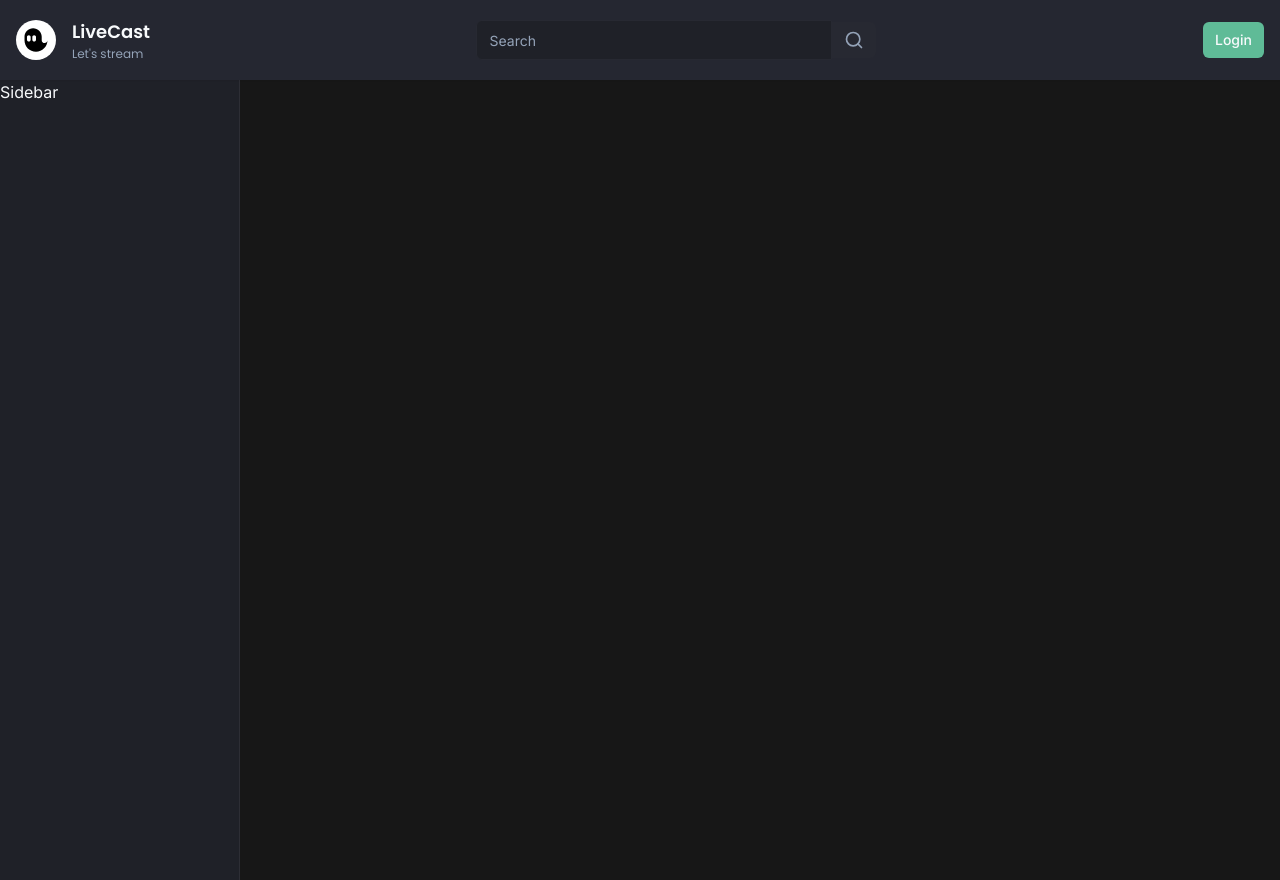
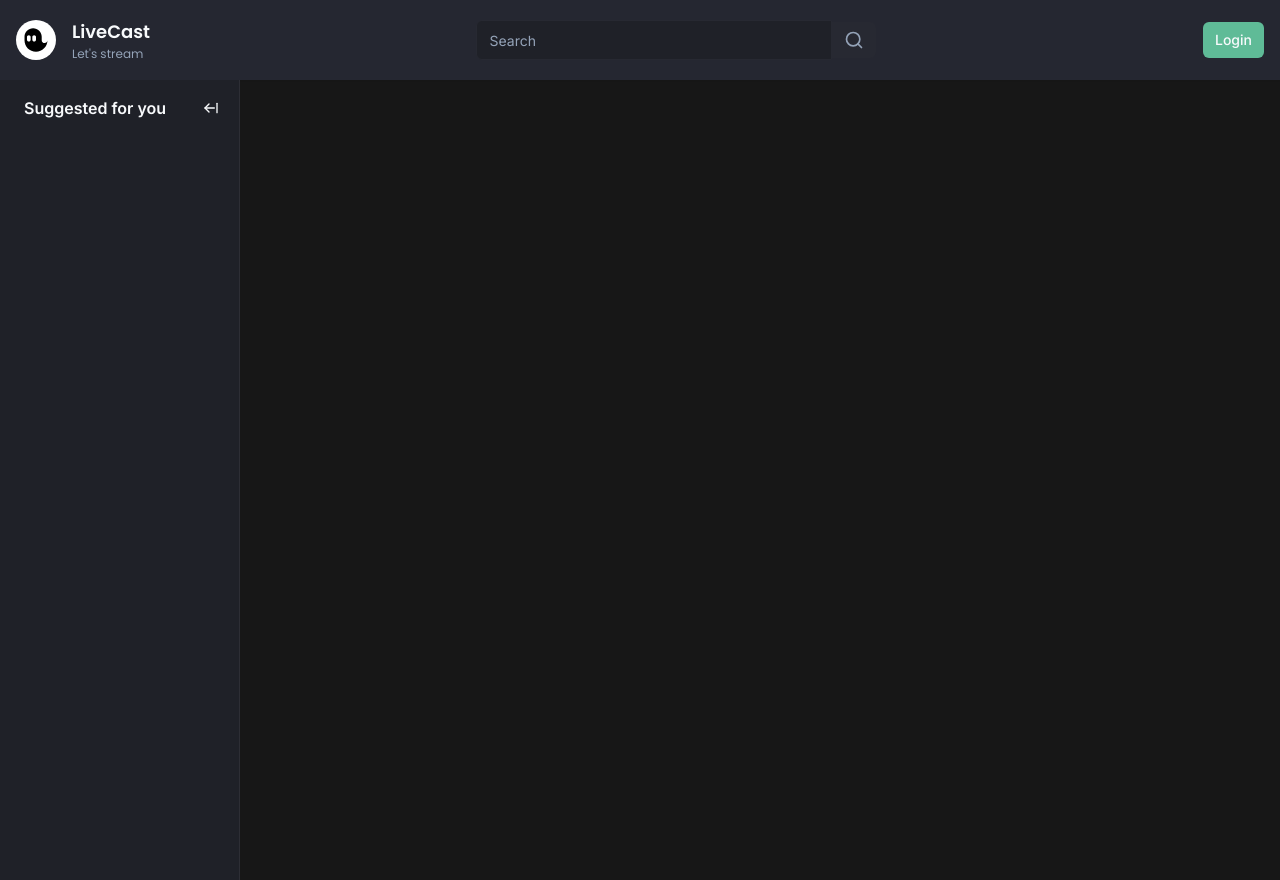
Before and after one commit to vcristian1/LiveCast, a Next.js app: page / in a window 1280 px wide. Built offline with nearby package versions, Linux system fonts and the light colour scheme; no server answers.

Commit message:
added toggle.tsx, and imported the toggle component in wrapper.tsx, added styling for wrapper.tsx so the sidebar has a dynamic width, added onClick function on button in sidebar so it closes and opens

```diff
--- a/app/(browse)/_components/sidebar/index.tsx
+++ b/app/(browse)/_components/sidebar/index.tsx
@@ -1,9 +1,10 @@
+import { Toggle } from "./toggle"
 import { Wrapper } from "./wrapper"
 
 export const Sidebar = () => {
     return (
         <Wrapper>
-            Sidebar
+           <Toggle />
         </Wrapper>
     )
 }
--- /dev/null
+++ b/app/(browse)/_components/sidebar/toggle.tsx
@@ -0,0 +1,33 @@
+"use client";
+
+import { Button } from "@/components/ui/button";
+import { useSidebar } from "@/store/use-sidebar";
+import { ArrowLeftFromLine, ArrowRightFromLine } from "lucide-react";
+
+export const Toggle = () => {
+    const {
+        collapsed,
+        onExpand,
+        onCollapse,
+    } = useSidebar((state) => state)
+
+    return (
+        <>
+            {!collapsed && (
+                <div className="p-3 pl-6 mb-2 flex items-center w-full">
+                    <p className="font-semibold text-primary">Suggested for you</p>
+                    <Button onClick={onCollapse} className="h-auto p-2 ml-auto transition duration-500" variant="ghost">
+                        <ArrowLeftFromLine className="h-4 w-4"/>
+                    </Button>
+                </div>
+            )}
+            {collapsed && (
+                <div className="hidden lg:flex items-center w-full justify-center pt-4 mb-4">
+                    <Button onClick={onExpand} className="h-auto p-2 transition duration-500" variant="ghost">
+                        <ArrowRightFromLine className="h-4 w-4"/>
+                    </Button>
+                </div>
+            )}
+        </>
+    )
+}
--- a/app/(browse)/_components/sidebar/wrapper.tsx
+++ b/app/(browse)/_components/sidebar/wrapper.tsx
@@ -1,5 +1,6 @@
 "use client";
 
+import { cn } from "@/lib/utils";
 import { useSidebar } from "@/store/use-sidebar";
 
 interface WrapperProps {
@@ -11,7 +12,10 @@
 }: WrapperProps) => {
     const { collapsed } = useSidebar((state) => state);
     return (
-        <aside className="fixed left-0 flex flex-col w-[80px] lg:w-60 h-full bg-background border-r border-[#2D2E35] Z-50">
+        <aside className={cn(
+            "fixed left-0 flex flex-col w-60 h-full bg-background border-r border-[#2D2E35] z-50",
+            collapsed && 'w-[70px]'
+            )}>
             {children}
         </aside>
     )
--- a/store/use-sidebar.ts
+++ b/store/use-sidebar.ts
@@ -9,5 +9,5 @@
 export const useSidebar = create<SidebarStore>((set) => ({
     collapsed: false,
     onExpand: () => set(() => ({ collapsed: false })),
-    onCollapse: () => set(() => ({ collapsed: false })),
+    onCollapse: () => set(() => ({ collapsed: true })),
 }));
```
